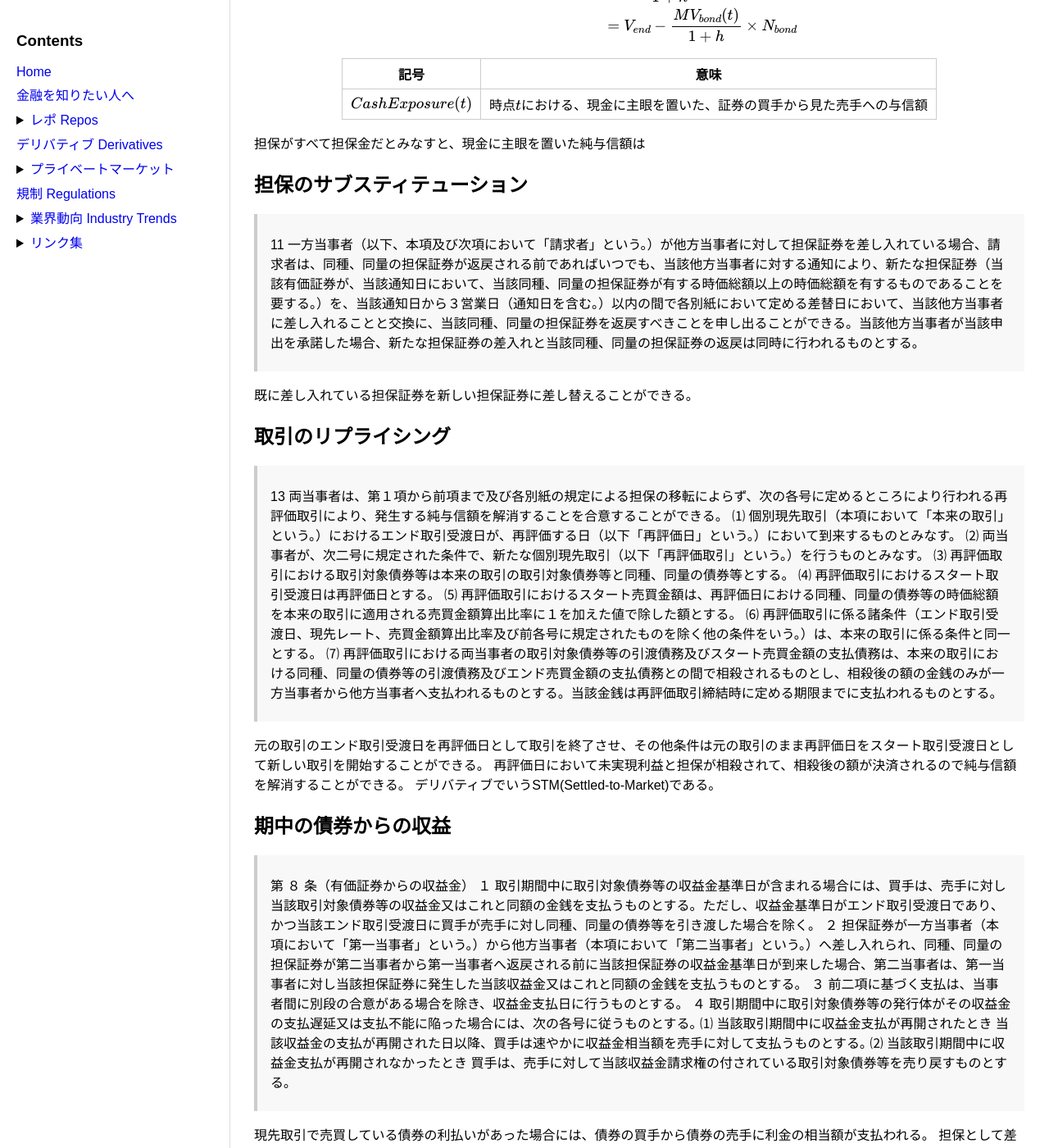
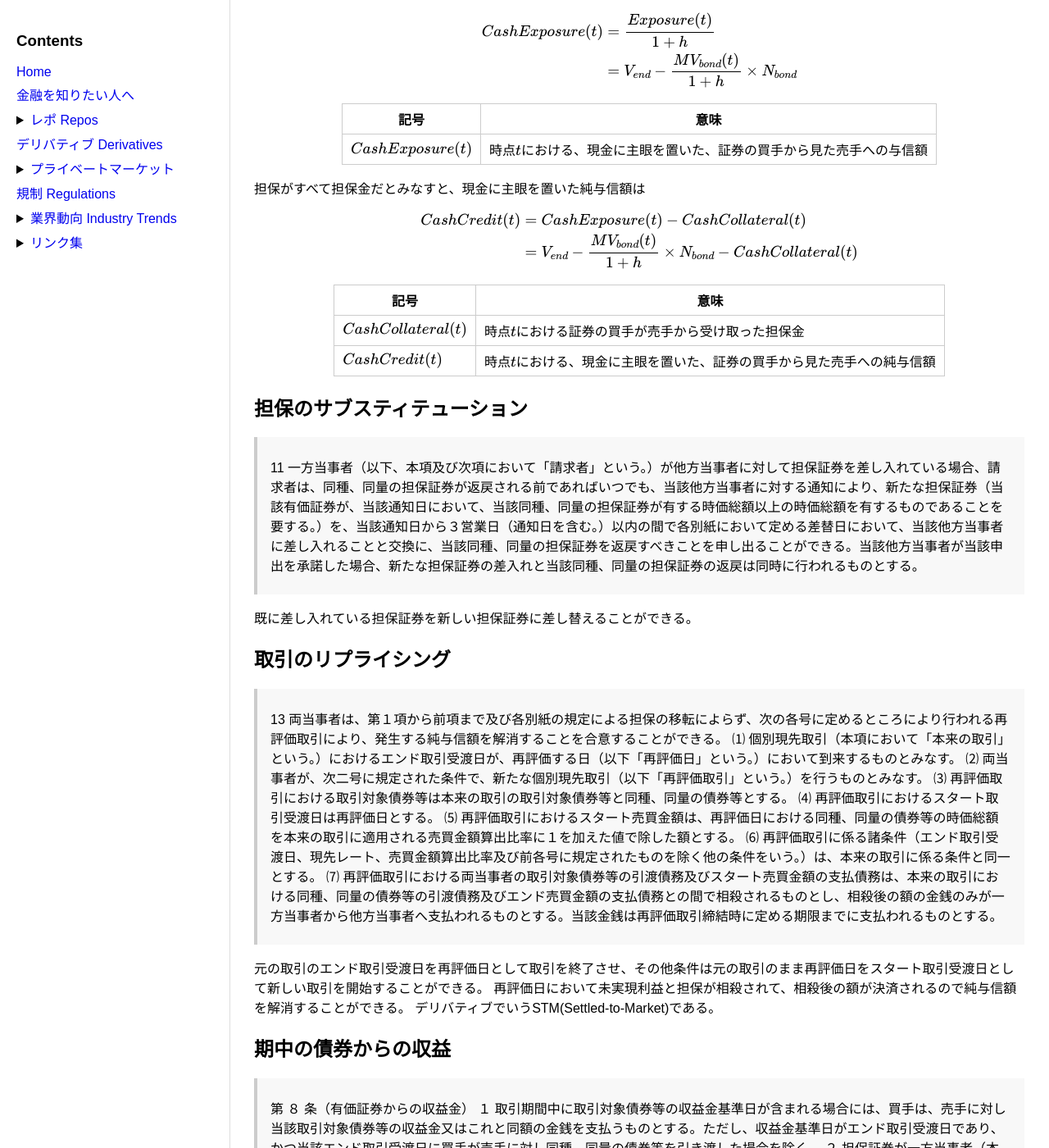
Before and after one commit to Naoki-Yamamoto-codes/finance, a Jekyll site: the page built from _contents/repos/gensaki_new.md, in a window 1280 px wide and 1400 px high, scrolled down 5507 px. Shown: the whole window at 82% size. Built offline with Jekyll 4.4.1, drawn with Linux system fonts in a browser that asks for light colours.

Commit message:
update layout

```diff
--- a/_contents/repos/gensaki_new.md
+++ b/_contents/repos/gensaki_new.md
@@ -189,6 +189,18 @@ $$
 
 担保がすべて担保金だとみなすと、現金に主眼を置いた純与信額は
 
+$$
+\begin{aligned}
+CashCredit(t) &= CashExposure(t)- CashCollateral(t) \\
+&= V_{end} - \frac{MV_{bond}(t)}{1+h} \times N_{bond} - CashCollateral(t) \\
+\end{aligned}
+$$
+
+|記号|意味|
+|---|---|
+|$CashCollateral(t)$|時点$t$における証券の買手が売手から受け取った担保金|
+|$CashCredit(t)$|時点$t$における、現金に主眼を置いた、証券の買手から見た売手への純与信額|
+
 ## 担保のサブスティテューション
 > 11 一方当事者（以下、本項及び次項において「請求者」という。）が他方当事者に対して担保証券を差し入れている場合、請求者は、同種、同量の担保証券が返戻される前であればいつでも、当該他方当事者に対する通知により、新たな担保証券（当該有価証券が、当該通知日において、当該同種、同量の担保証券が有する時価総額以上の時価総額を有するものであることを要する。）を、当該通知日から３営業日（通知日を含む。）以内の間で各別紙において定める差替日において、当該他方当事者に差し入れることと交換に、当該同種、同量の担保証券を返戻すべきことを申し出ることができる。当該他方当事者が当該申出を承諾した場合、新たな担保証券の差入れと当該同種、同量の担保証券の返戻は同時に行われるものとする。
 
--- a/_includes/toc.html
+++ b/_includes/toc.html
@@ -14,7 +14,7 @@
         {% include toc.html items=item.items %}
       </details>
     {% else %}
-      <a href="{{ item.href | relative_url }}">{{ item.name }}</a>
+      <a href="{{ item.href | relative_url }}" onclick="event.stopPropagation()">{{ item.name }}</a>
     {% endif %}
   </li>
 {% endfor %}
--- a/_layouts/default.html
+++ b/_layouts/default.html
@@ -25,7 +25,7 @@
     <main class="content">
       <h1>{{ page.title }}</h1>
       <div id="page-toc">
-        <strong>目次</strong>
+        <h2>目次</h2>
       </div>
       {{ content }}
     </main>
--- a/assets/css/page-toc.css
+++ b/assets/css/page-toc.css
@@ -1,5 +1,5 @@
 #page-toc ul {
-    list-style: none;
+    list-style: disc;
     margin: 0;
     padding-left: 0;
 }
@@ -11,7 +11,3 @@
 #page-toc li {
     margin: 4px 0;
 }
-
-#page-toc a {
-    text-decoration: none;
-}
```
Also changed, not shown: _contents/repos/repos_in_japan.md (+1 -0 lines).
